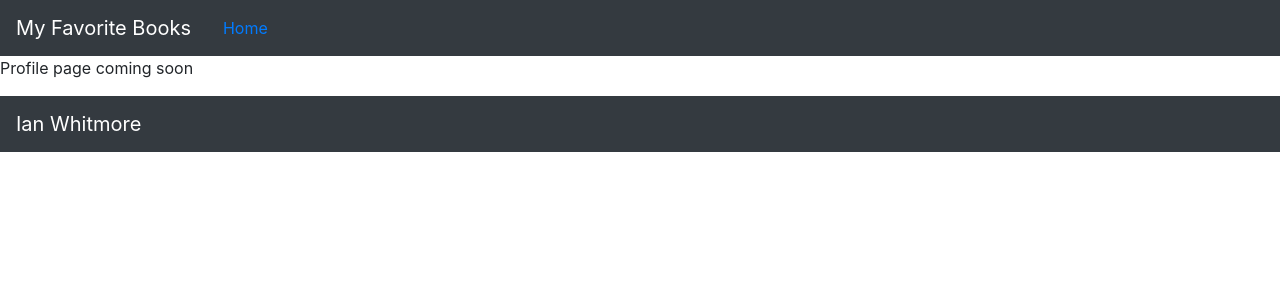
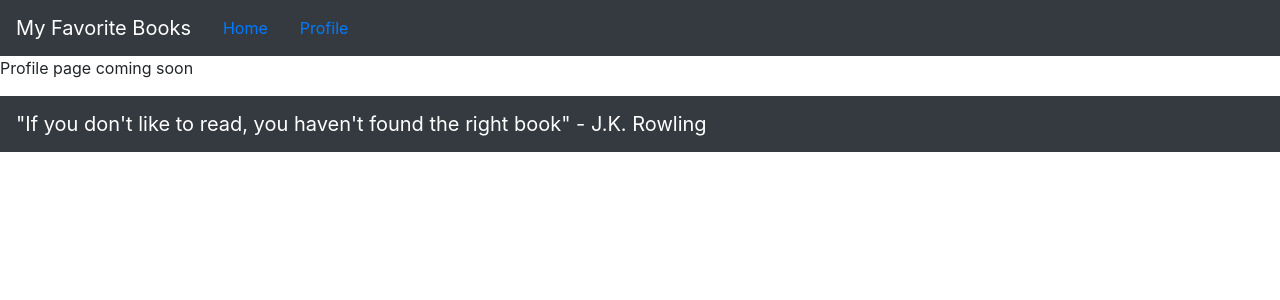
Before and after one commit to iwhitmor/can-of-books-frontend, a React (Create React App) app: page /Profile in a window 1280 px wide. Shown: the top 300 px of the page. Built offline with nearby package versions, Linux system fonts and the light colour scheme.

Commit message:
add link to profile page on header.js

```diff
--- a/src/Footer.js
+++ b/src/Footer.js
@@ -5,7 +5,7 @@ class Footer extends React.Component {
   render() {
     return (
       <Navbar collapseOnSelect expand="lg" bg="dark" variant="dark">
-        <Navbar.Brand>Ian Whitmore</Navbar.Brand>
+        <Navbar.Brand>"If you don't like to read, you haven't found the right book" - J.K. Rowling</Navbar.Brand>
       </Navbar>
     )
   }
--- a/src/Header.js
+++ b/src/Header.js
@@ -9,7 +9,7 @@ class Header extends React.Component {
       <Navbar collapseOnSelect expand="lg" bg="dark" variant="dark">
         <Navbar.Brand>My Favorite Books</Navbar.Brand>
         <NavItem><Link to="/" className="nav-link">Home</Link></NavItem>
-        {/* TODO: if the user is logged in, render a navigation link to profile page */}
+        <NavItem><Link to="/Profile" className="nav-link">Profile</Link></NavItem>
         {/* TODO: if the user is logged in, render the `LogoutButton` */}
       </Navbar>
     )
```
